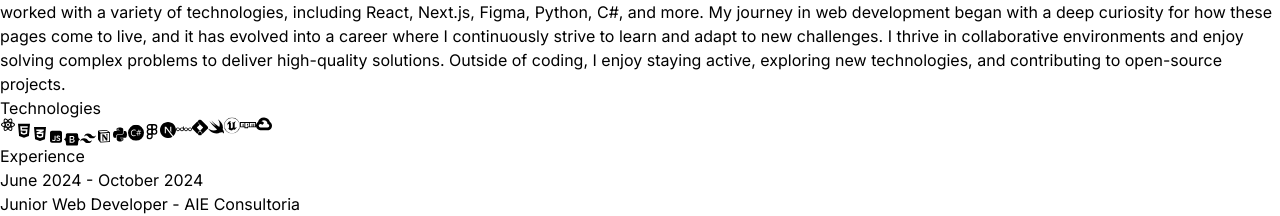
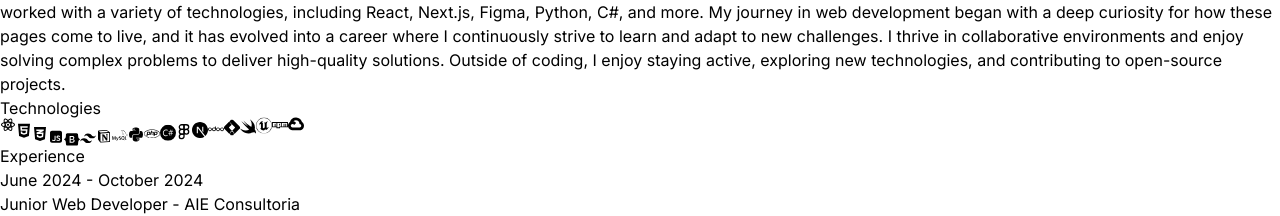
Before and after one commit to Alepepi/AleOCV, a React (Vite) app: page / in a window 1280 px wide. Shown: the part 2046-2262 px from the top of the page. Built offline with nearby package versions, Linux system fonts and the light colour scheme.

Commit message:
Update: Replace resume files with new versions and add MySQL and PHP icons to Technologies component

```diff
--- a/src/Components/Hero.jsx
+++ b/src/Components/Hero.jsx
@@ -1,8 +1,8 @@
 import React, { useState } from 'react'
 import { HERO_CONTENT } from "../constants"
 import profilePic from "../assets/AlexOProfile1.jpg"
-import Resume from "../assets/SWE_Resume_Template_AOO_US V1.2.pdf"
-import Resume2 from "../assets/SWE_Platilla_CV_AOO_MX V1.1.pdf"
+import Resume from "../assets/CV_AOO_V2.pdf"
+import Resume2 from "../assets/CV_AOO_V2_US.pdf"
 import { delay, motion, AnimatePresence } from "framer-motion";
 import { IoReturnDownBack } from "react-icons/io5";
 
--- a/src/Components/Technologies.jsx
+++ b/src/Components/Technologies.jsx
@@ -16,6 +16,8 @@ import { GrSwift } from "react-icons/gr";
 import { SiUnrealengine } from "react-icons/si";
 import { FaNpm } from "react-icons/fa";
 import { SiGooglecloud } from "react-icons/si";
+import { SiMysql } from "react-icons/si";
+import { FaPhp } from "react-icons/fa";
 import {motion} from "framer-motion";
 
 const iconVariants = (duration) => ({
@@ -94,11 +96,25 @@ const Technologies = () => {
                 <RiNotionFill className=" text-7xl text-white"/>
             </motion.button>
             <motion.button
+            variants={iconVariants(3.9)}
+            initial="initial"
+            animate="animate"
+            className=" rounded-2xl border-4 border-neutral-800 p-4">
+                <SiMysql className=" text-7xl text-[#4479A1]"/>
+            </motion.button>
+            <motion.button
             variants={iconVariants(4)}
             initial="initial"
             animate="animate"
             className=" rounded-2xl border-4 border-neutral-800 p-4">
                 <FaPython className=" text-7xl text-[#fed748]"/>
+            </motion.button>
+            <motion.button
+            variants={iconVariants(4.1)}
+            initial="initial"
+            animate="animate"
+            className=" rounded-2xl border-4 border-neutral-800 p-4">
+                <FaPhp className=" text-7xl text-[#777BB3]"/>
             </motion.button>
             <motion.button
             variants={iconVariants(4.2)}
```
